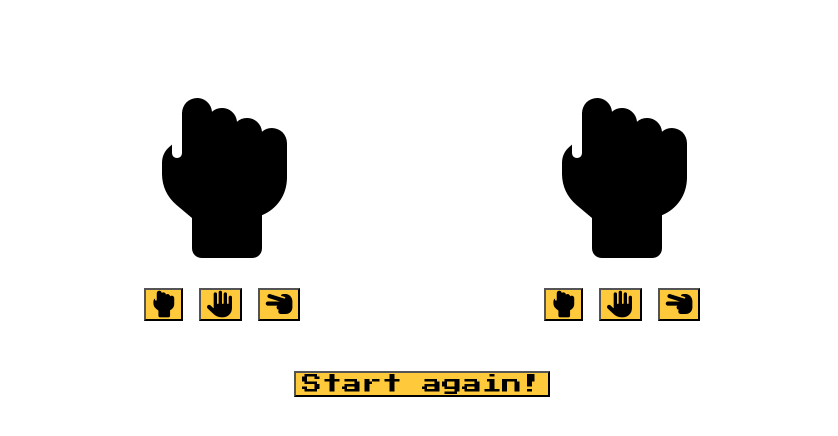
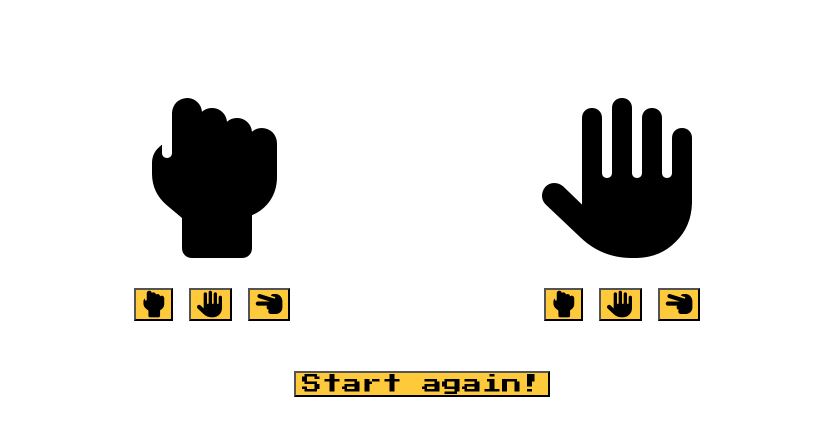
Before and after one commit to nicolearantes/jokempo, a plain HTML site: page index.html in a window 1280 px wide. Both pictures are taken after a click on the button 381 px from the left and 414 px from the top of the page. Shown: the part 110-546 px from the top of the page, without its empty margins (218-1056 px from the left). Drawn offline with nearby package versions, Linux system fonts and the light colour scheme.

Commit message:
Adding CPU action

```diff
--- a/index.html
+++ b/index.html
@@ -33,7 +33,7 @@
             <button class="player1-button" type="button" data-which-button="scissors"><i class="fas fa-hand-scissors fa-2x"></i></button>
         </div>
         <div class="player2">
-            <span><i class="fas fa-hand-rock fa-10x"></i></span>
+            <span><i id="player2-choose" class="fas fa-hand-rock fa-10x"></i></span>
             <button><i class="fas fa-hand-rock fa-2x"></i></button>
             <button><i class="fas fa-hand-paper fa-2x"></i></button>
             <button><i class="fas fa-hand-scissors fa-2x"></i></button>
--- a/index.js
+++ b/index.js
@@ -1,11 +1,19 @@
 $(".player1-button").on("click", function (e) {
    var item =  $(this).data("which-button");
-    console.log(item)
+    var action = ["rock", "paper", "scissors"]
+    var select = Math.floor(Math.random() * 3);
+    var random = action[select];
+
     $("#player1-choose")
         .removeClass()
         .addClass("fas")
         .addClass("fa-hand-" + item)
         .addClass("fa-10x")
 
+    $("#player2-choose")
+        .removeClass()
+        .addClass("fas")
+        .addClass("fa-hand-" + random)
+        .addClass("fa-10x")
 
 });
```
